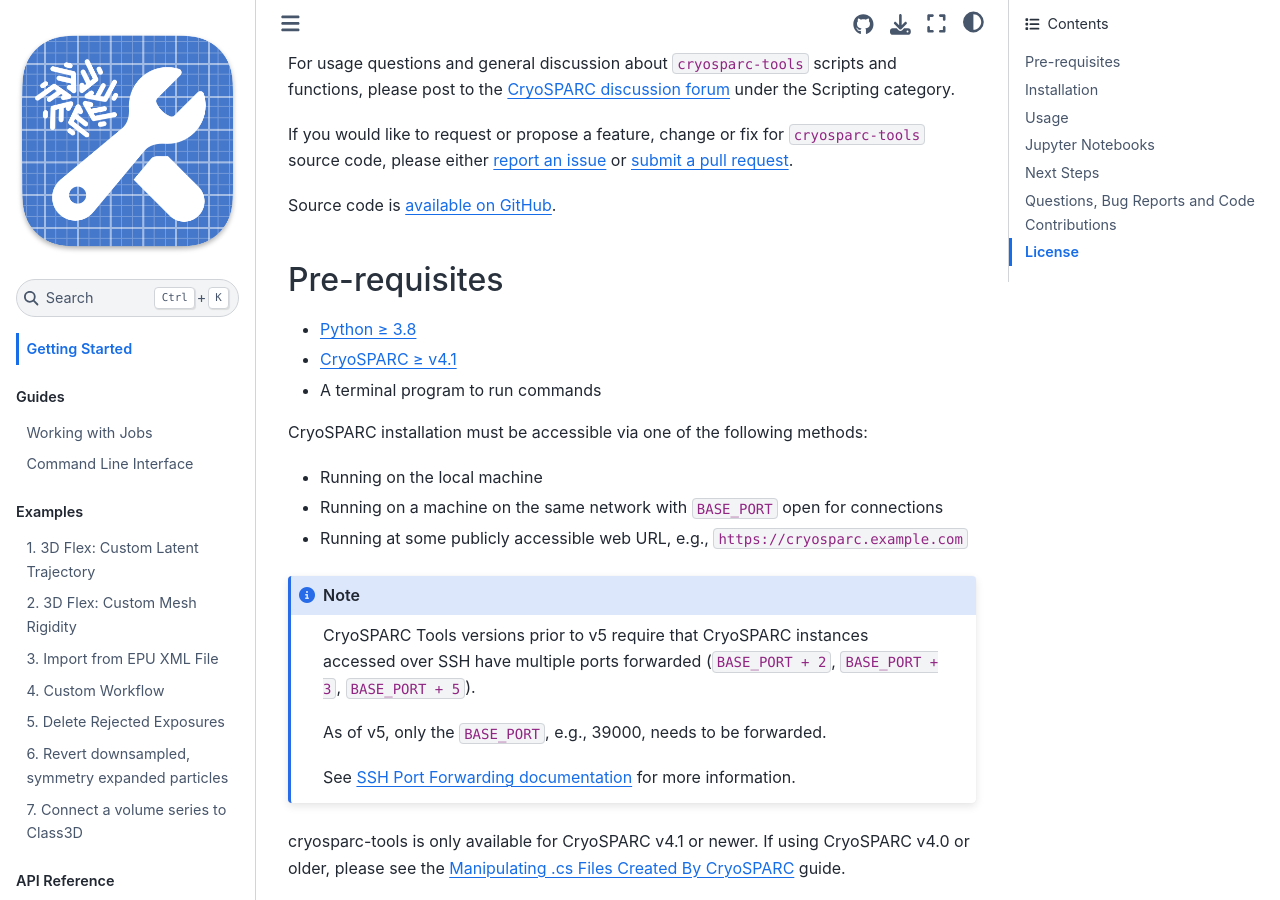
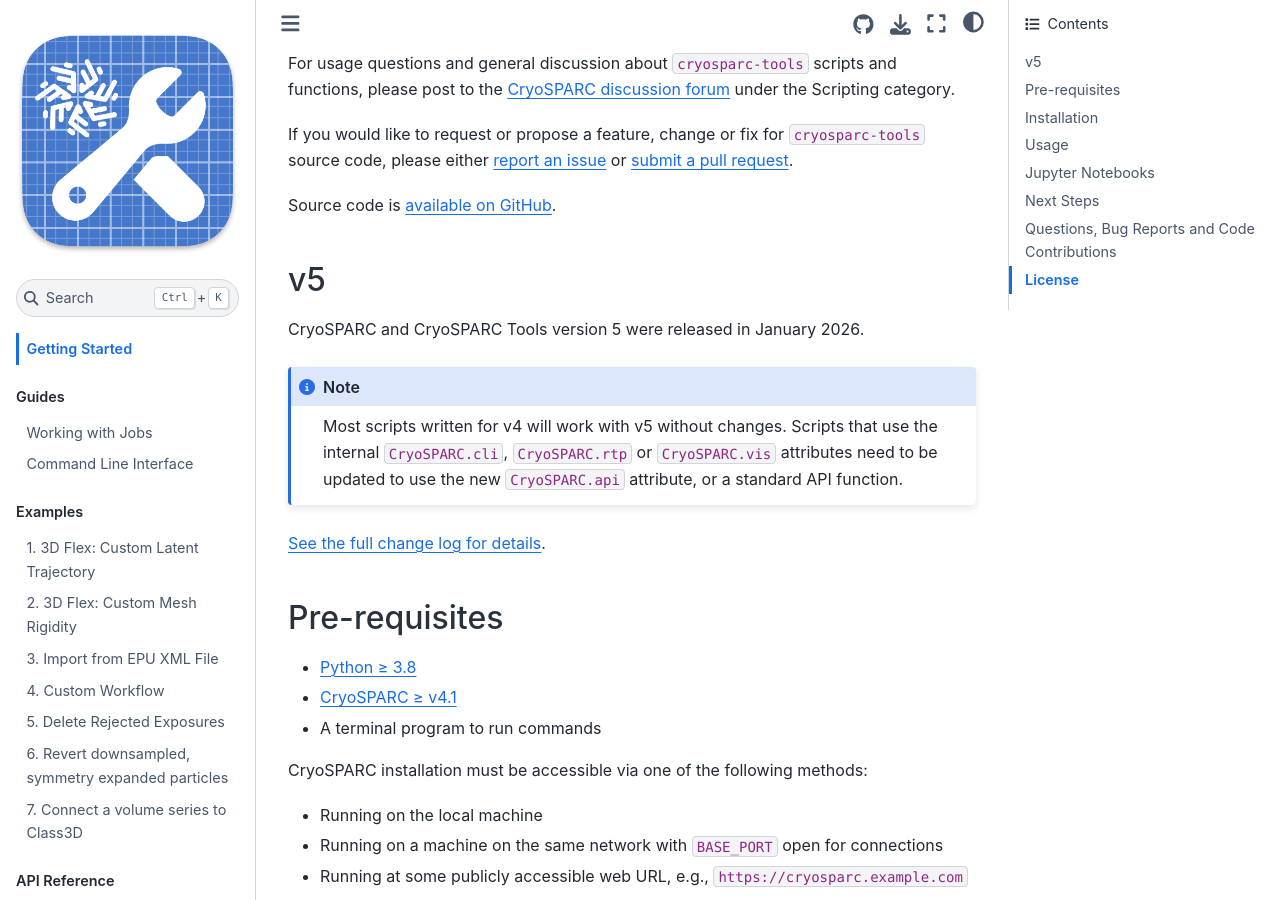
Before and after one commit to cryoem-uoft/cryosparc-tools, a Jupyter Book: the page built from docs/intro.md, in a window 1280 px wide and 900 px high, scrolled down 860 px. Built offline with Jupyter Book 1.0.4 settings and Sphinx 7.4.7 and the Sphinx Book theme 1.1.4, drawn with Linux system fonts in a browser that asks for light colours; pages that are not in the unit, such as notebooks, are missing from menus.

Commit message:
docs(v5): show message about v4 -> v5 scripts compat

````diff
--- a/docs/intro.md
+++ b/docs/intro.md
@@ -20,6 +20,16 @@
 If you would like to request or propose a feature, change or fix for `cryosparc-tools` source code, please either [report an issue](https://github.com/cryoem-uoft/cryosparc-tools/issues/new) or [submit a pull request](https://github.com/cryoem-uoft/cryosparc-tools/compare).
 
 Source code is [available on GitHub](https://github.com/cryoem-uoft/cryosparc-tools).
+
+## v5
+
+CryoSPARC and CryoSPARC Tools version 5 were released in January 2026.
+
+```{note}
+Most scripts written for v4 will work with v5 without changes. Scripts that use the internal `CryoSPARC.cli`, `CryoSPARC.rtp` or `CryoSPARC.vis` attributes need to be updated to use the new `CryoSPARC.api` attribute, or a standard API function.
+```
+
+[See the full change log for details](https://github.com/cryoem-uoft/cryosparc-tools/blob/main/CHANGELOG.md).
 
 ## Pre-requisites
 
````
